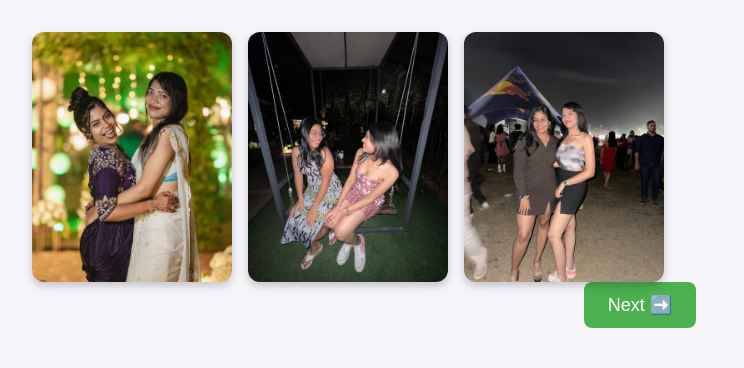
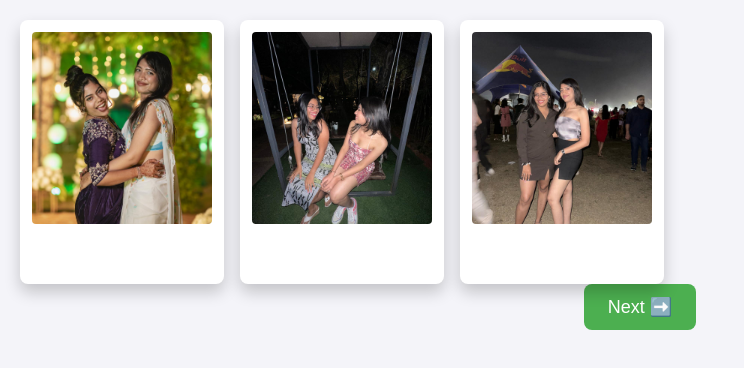
Before and after one commit to Rashi4233/birthday-website, a plain HTML site: page index.html in a window 1280 px wide. Both pictures are taken after a click on the button "Click to Begin". Shown: the whole page, without its empty margins (0-744 px from the left). Drawn offline with Linux system fonts and the light colour scheme.

Commit message:
Update style.css

```diff
--- a/style.css
+++ b/style.css
@@ -34,9 +34,11 @@ button:hover {
 /* Memory Lane */
 #memory-lane {
     display: flex;
-    flex-direction: column;
+    justify-content: center;
     align-items: center;
     overflow-x: auto;
+    padding: 20px;
+    gap: 16px;
 }
 
 .memory-container {
@@ -46,18 +48,31 @@ button:hover {
 
 .memory {
     position: relative;
-    width: 200px;
-    height: 250px;
-    flex-shrink: 0;
-    transition: transform 0.3s;
+    width: 180px;
+    height: 240px;
+    background: #fff;
+    padding: 12px;
+    border-radius: 8px;
+    box-shadow: 0 8px 16px rgba(0,0,0,0.2);
+    text-align: center;
+    transition: transform 0.3s ease;
 }
 
 .memory img {
     width: 100%;
-    height: 100%;
-    border-radius: 12px;
+    height: 80%;
     object-fit: cover;
-    box-shadow: 0 4px 8px rgba(0, 0, 0, 0.2);
+    border-radius: 4px;
+}
+
+.memory .memory-text {
+    font-size: 14px;
+    margin-top: 8px;
+    color: #333;
+}
+
+.memory:hover {
+    transform: scale(1.05);
 }
 
 /* Favorite Song */
```
